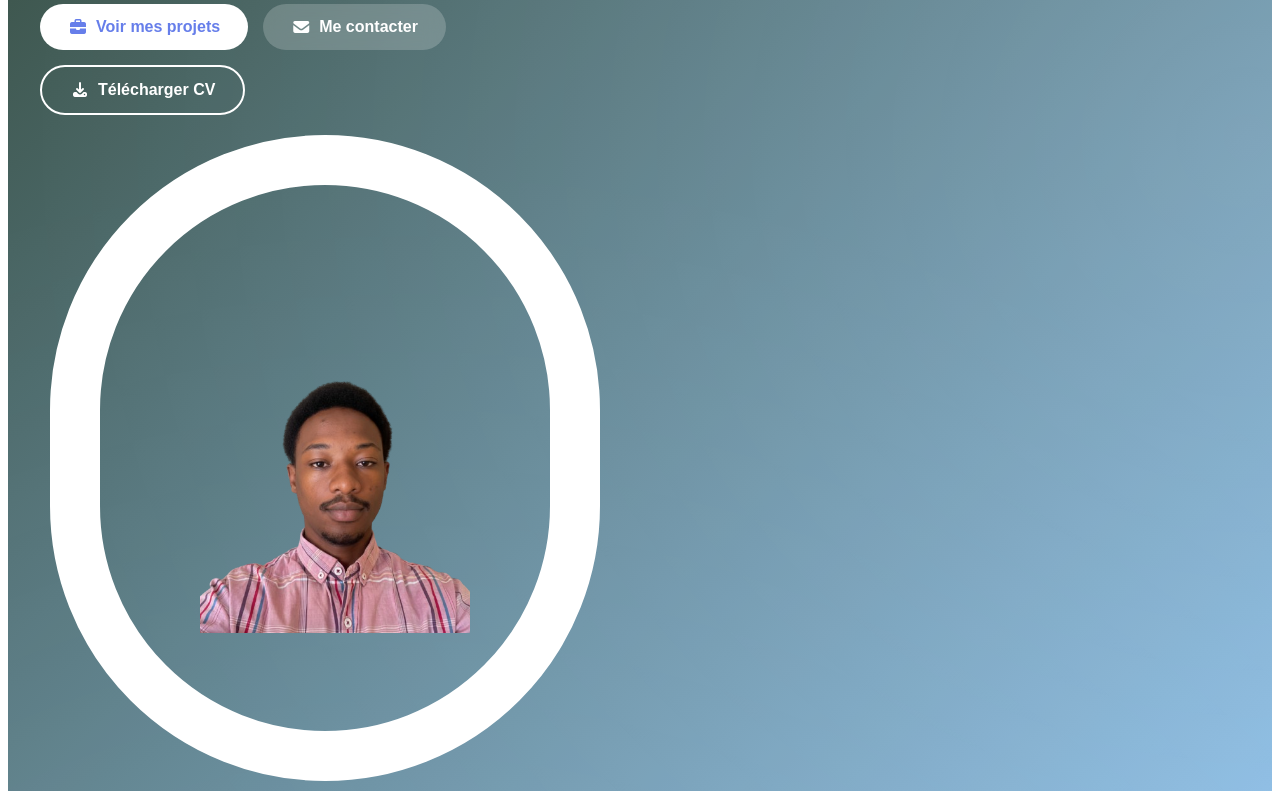
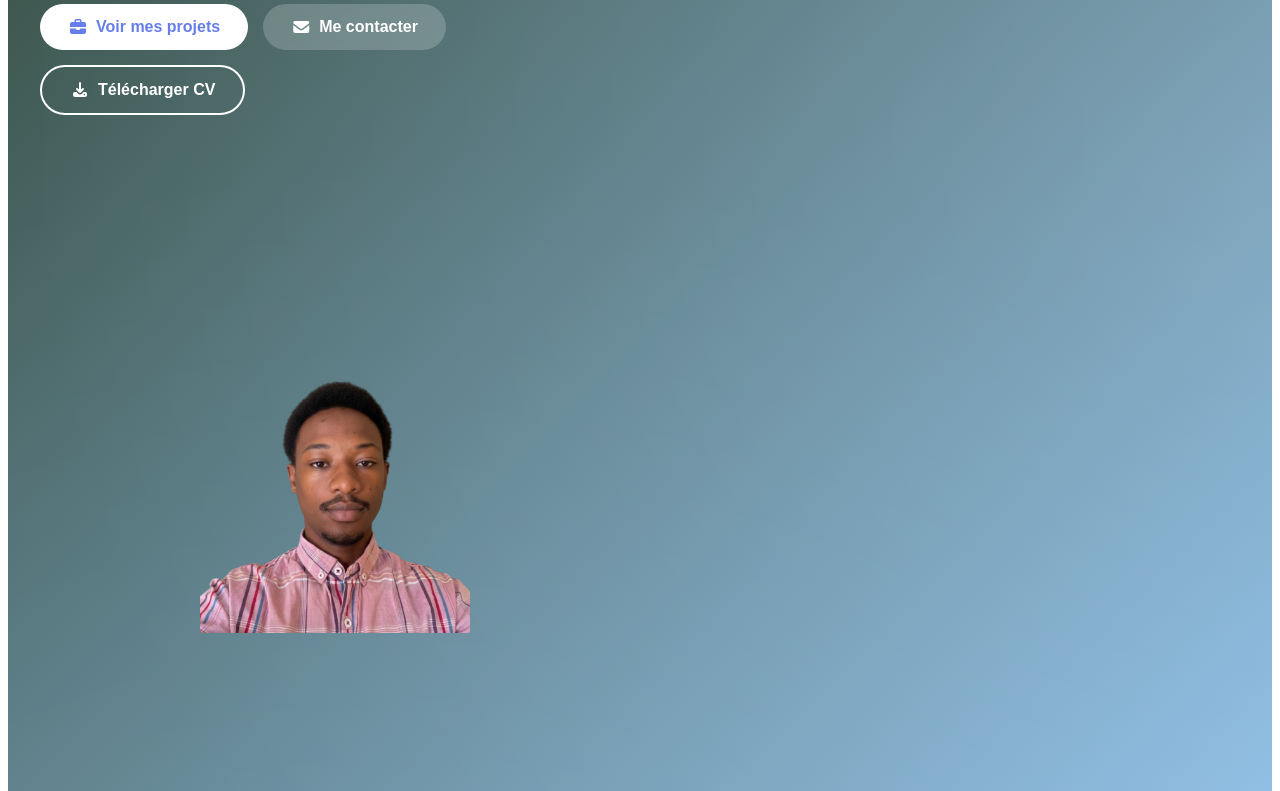
Before and after one commit to brecheyn/portfolio, an Angular app: page / in a window 1280 px wide. Shown: the part 480-1271 px from the top of the page. Built offline with nearby package versions, Linux system fonts and the light colour scheme.

Commit message:
Update hero.component.css

```diff
--- a/src/app/components/hero/hero.component.css
+++ b/src/app/components/hero/hero.component.css
@@ -212,7 +212,6 @@
   left: 10px;
   right: 10px;
   bottom: 10px;
-  border: 50px solid ;
   border-radius: 1000px;
   z-index: 1;
 }
```
